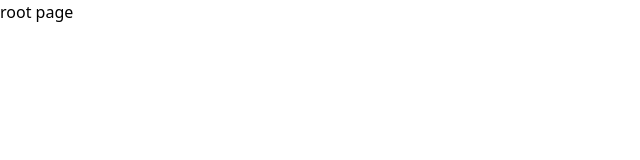
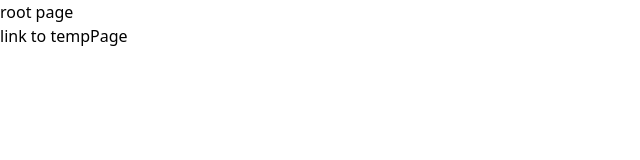
Before and after one commit to IanSanchezBaca/church-check-in, a Next.js app: page / in a window 1280 px wide. Shown: the top 160 px of the page, without its empty margins (0-640 px from the left). Built offline with nearby package versions, Linux system fonts and the light colour scheme.

Commit message:
I fixed the link problem. IDK why i need to use the "Link" from next

```diff
--- a/src/app/page.js
+++ b/src/app/page.js
@@ -1,11 +1,14 @@
 // root page
-import Image from "next/image";
+// import Image from "next/image";
+import Link from "next/link";
 
 export default function Home() {
   return (
     <div>
+
     <h>root page</h> <br></br>
-    {/* <link href="/temp">link to tempPage</link> */}
+
+    <Link href="/temp">link to tempPage</Link>
+
     </div>
-
 );}
```
